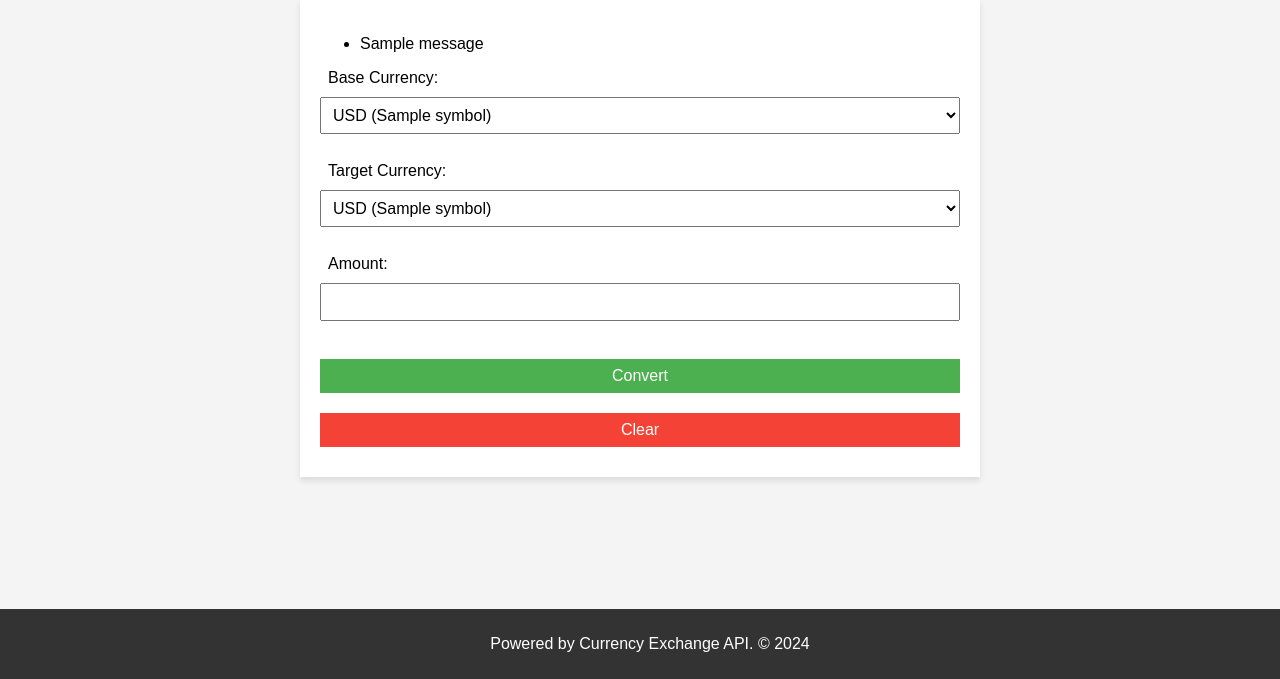
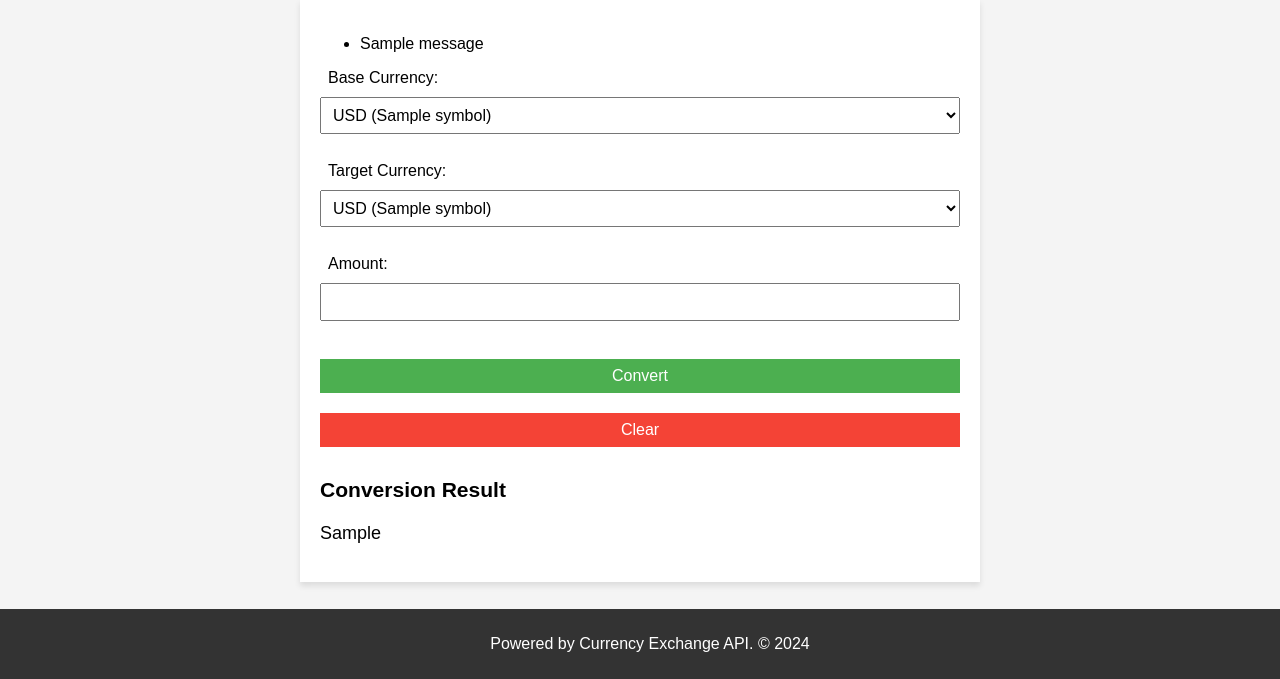
Before and after one commit to JokMaker/Playing_with_APIs, a Flask app: template templates/index.html in a window 1280 px wide. Shown: the part 121-800 px from the top of the page. Run offline with Flask 2, Linux system fonts and the light colour scheme; the template is opened without the code that fills it: most values are stand-ins (such as "Sample title", 1, 10 or a date in 2020); one stand-in notice (Sample message) is shown.

Commit message:
Changes made to the files on browser

```diff
--- a/templates/index.html
+++ b/templates/index.html
@@ -18,7 +18,7 @@
                 <div class="flash-message">
                     <ul>
                         {% for category, message in messages %}
-                            <li>{{ message }}</li>
+                            <li class="{{ category }}">{{ message }}</li>
                         {% endfor %}
                     </ul>
                 </div>
@@ -27,7 +27,8 @@
 
         <!-- Currency conversion form -->
         <form action="/convert" method="post">
-            <!-- Removed CSRF token and form-related code -->
+            <!-- CSRF Token (if using Flask-WTF, otherwise you can remove this) -->
+            {{ csrf_token() }}
 
             <label for="base_currency">Base Currency:</label>
             <select name="base_currency" required>
@@ -50,12 +51,14 @@
             <button type="reset">Clear</button>
         </form>
 
-        <div id="loading" style="display:none;">Loading...</div>
+        <!-- Conversion Result -->
+        {% if conversion_result %}
+            <div id="result">
+                <h3>Conversion Result</h3>
+                <p>{{ conversion_result }}</p>
+            </div>
+        {% endif %}
 
-        <div id="result" style="display:none;">
-            <h3>Conversion Result</h3>
-            <p id="conversion_result"></p>
-        </div>
     </div>
 
     <footer>
@@ -67,13 +70,6 @@
         document.querySelector('form').addEventListener('submit', function() {
             document.getElementById('loading').style.display = 'block';
         });
-
-        // JavaScript to display conversion result after fetching the data
-        function displayResult(conversionData) {
-            document.getElementById('loading').style.display = 'none';
-            document.getElementById('result').style.display = 'block';
-            document.getElementById('conversion_result').innerText = conversionData;
-        }
     </script>
 </body>
 </html>
```
